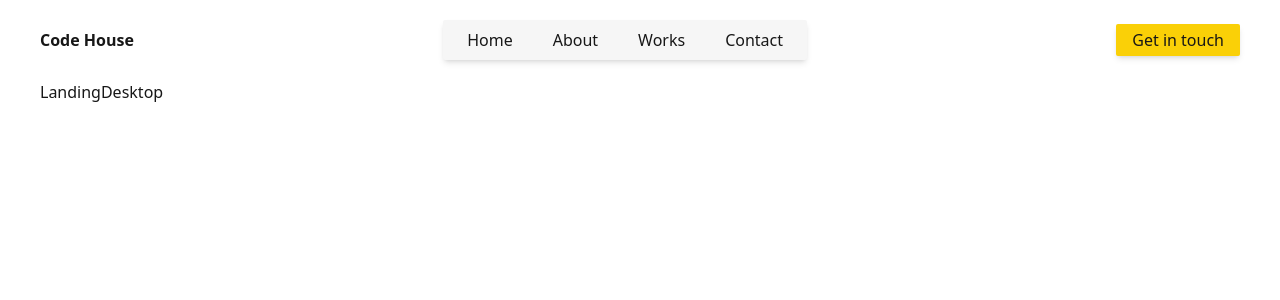
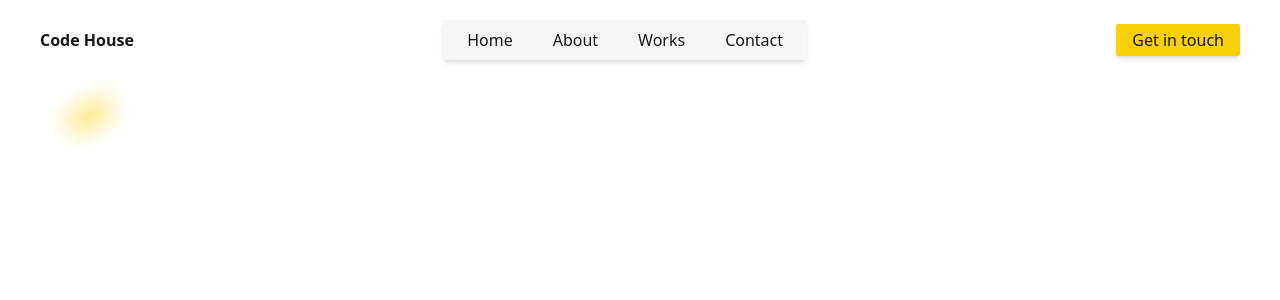
Before and after one commit to joheee/frontend-code-house, a Next.js app: page / in a window 1280 px wide. Shown: the top 300 px of the page. Built offline with nearby package versions, Linux system fonts and the light colour scheme.

Commit message:
testing image

```diff
--- a/src/app/landing/LandingDesktop.tsx
+++ b/src/app/landing/LandingDesktop.tsx
@@ -1,5 +1,9 @@
+import Image from "next/image";
+
 export default function LandingDesktop() {
   return (
-    <div>LandingDesktop</div>
+    <div>
+      <Image src='/landing_background.png' width={100} height={100} alt="bla bla"/>
+    </div>
   )
 }
```
Also changed, not shown: public/landing_background.png (added).
